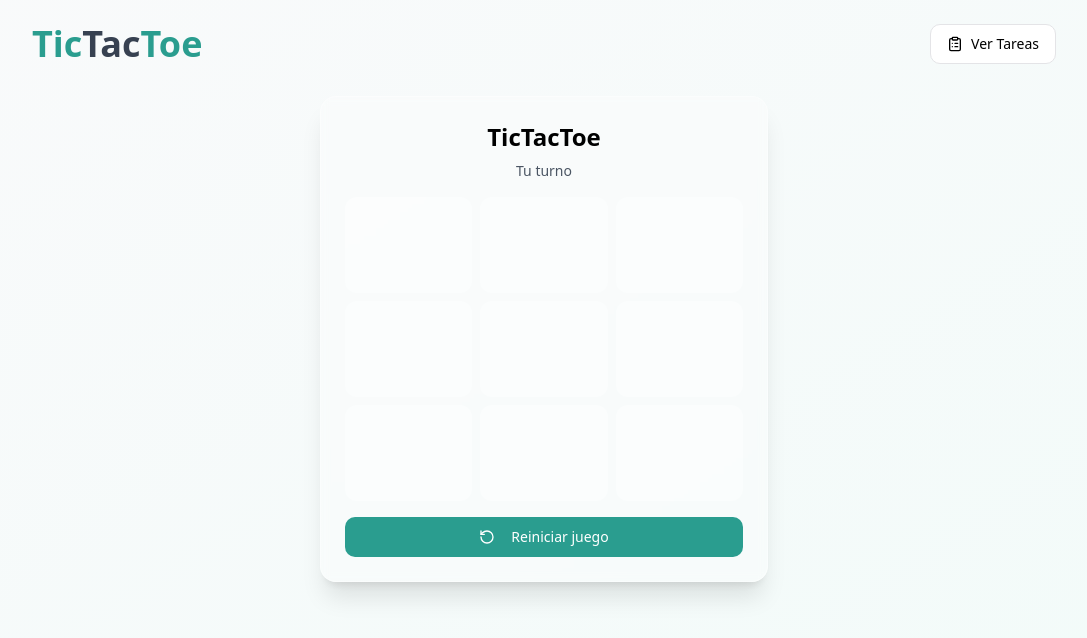
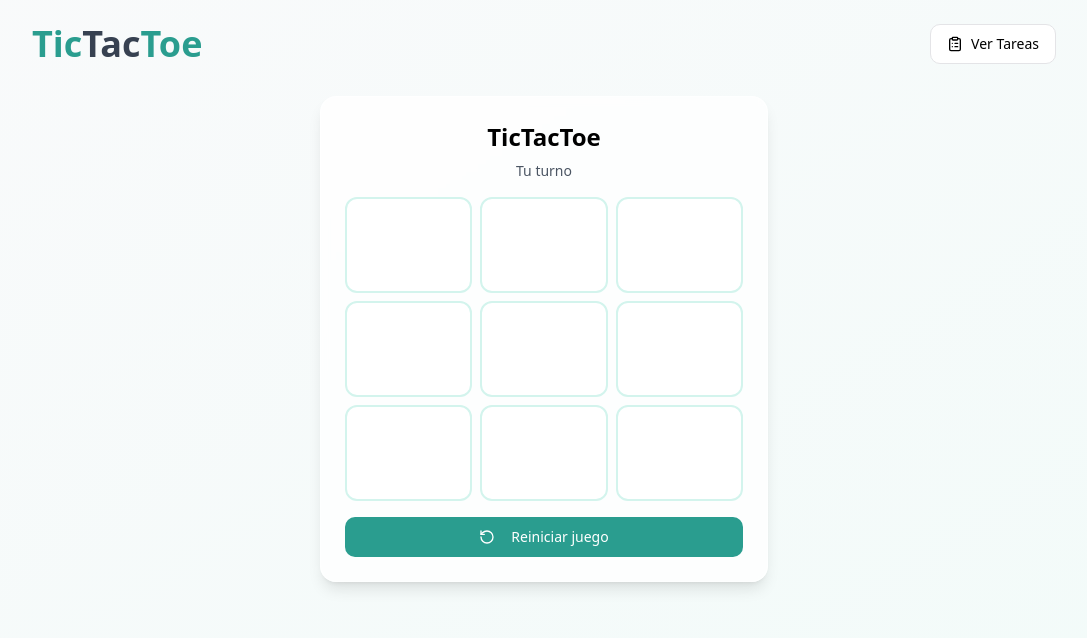
Before and after one commit to ricardouriegas/playful-tic-tac-todo, a React (Vite) app: page /game in a window 1280 px wide. Shown: the top 638 px of the page, without its empty margins (96-1183 px from the left). Built offline with nearby package versions, Linux system fonts and the light colour scheme.

Commit message:
Improve TicTacToe and TodoList colors
The colors of the TicTacToe board and the completed checkmarks in the TodoList were not easily visible. This commit addresses this issue by improving the color contrast.

```diff
--- a/src/components/TicTacToe.tsx
+++ b/src/components/TicTacToe.tsx
@@ -147,9 +147,10 @@ const TicTacToe = () => {
             className={`
               h-24 w-full rounded-lg text-3xl font-bold
               transition-all duration-200 cell-hover
-              ${cell ? 'bg-white/60' : 'bg-white/40'}
-              ${gameState === 'playing' && !cell && isPlayerTurn ? 'hover:bg-white/50' : ''}
-              ${cell === 'X' ? 'text-mint-500' : 'text-gray-700'}
+              ${cell ? 'bg-white shadow-md' : 'bg-white/90'}
+              ${gameState === 'playing' && !cell && isPlayerTurn ? 'hover:bg-mint-50' : ''}
+              ${cell === 'X' ? 'text-mint-600' : 'text-gray-800'}
+              border-2 border-mint-100
             `}
             disabled={!isPlayerTurn || gameState !== 'playing'}
           >
--- a/src/components/TodoList.tsx
+++ b/src/components/TodoList.tsx
@@ -91,22 +91,22 @@ const TodoList = () => {
         {filteredTodos.map(todo => (
           <div
             key={todo.id}
-            className={`todo-item flex items-center gap-2 p-3 rounded-lg bg-white/40
-              transition-all duration-200 ${todo.completed ? 'completed' : ''}`}
+            className={`todo-item flex items-center gap-2 p-3 rounded-lg bg-white shadow-sm
+              transition-all duration-200 ${todo.completed ? 'bg-mint-50' : ''}`}
           >
             <Button
               onClick={() => toggleTodo(todo.id)}
               variant="ghost"
               size="sm"
               className={`min-w-[2rem] h-8 p-0 ${
-                todo.completed ? 'text-mint-500' : 'text-gray-400'
+                todo.completed ? 'text-mint-600' : 'text-gray-400'
               }`}
             >
-              <Check className={`w-4 h-4 transition-opacity ${
+              <Check className={`w-4 h-4 transition-all ${
                 todo.completed ? 'opacity-100' : 'opacity-0'
               }`} />
             </Button>
-            <span className={`flex-1 ${todo.completed ? 'line-through text-gray-500' : ''}`}>
+            <span className={`flex-1 ${todo.completed ? 'line-through text-mint-700' : 'text-gray-700'}`}>
               {todo.text}
             </span>
             <Button
--- a/src/index.css
+++ b/src/index.css
@@ -30,7 +30,7 @@
 
 @layer utilities {
   .glass-panel {
-    @apply bg-white/30 backdrop-blur-sm border border-white/40 shadow-xl;
+    @apply bg-white/80 backdrop-blur-sm border border-white/50 shadow-lg;
   }
 }
 
@@ -46,7 +46,7 @@
   left: 50%;
   width: 120%;
   height: 120%;
-  background: radial-gradient(circle, rgba(255,255,255,0.2) 0%, rgba(255,255,255,0) 70%);
+  background: radial-gradient(circle, rgba(42,157,143,0.1) 0%, rgba(255,255,255,0) 70%);
   transform: translate(-50%, -50%) scale(0);
   transition: transform 0.3s ease-out;
 }
@@ -61,5 +61,4 @@
 
 .todo-item.completed {
   transform: translateX(8px);
-  opacity: 0.6;
 }
```
